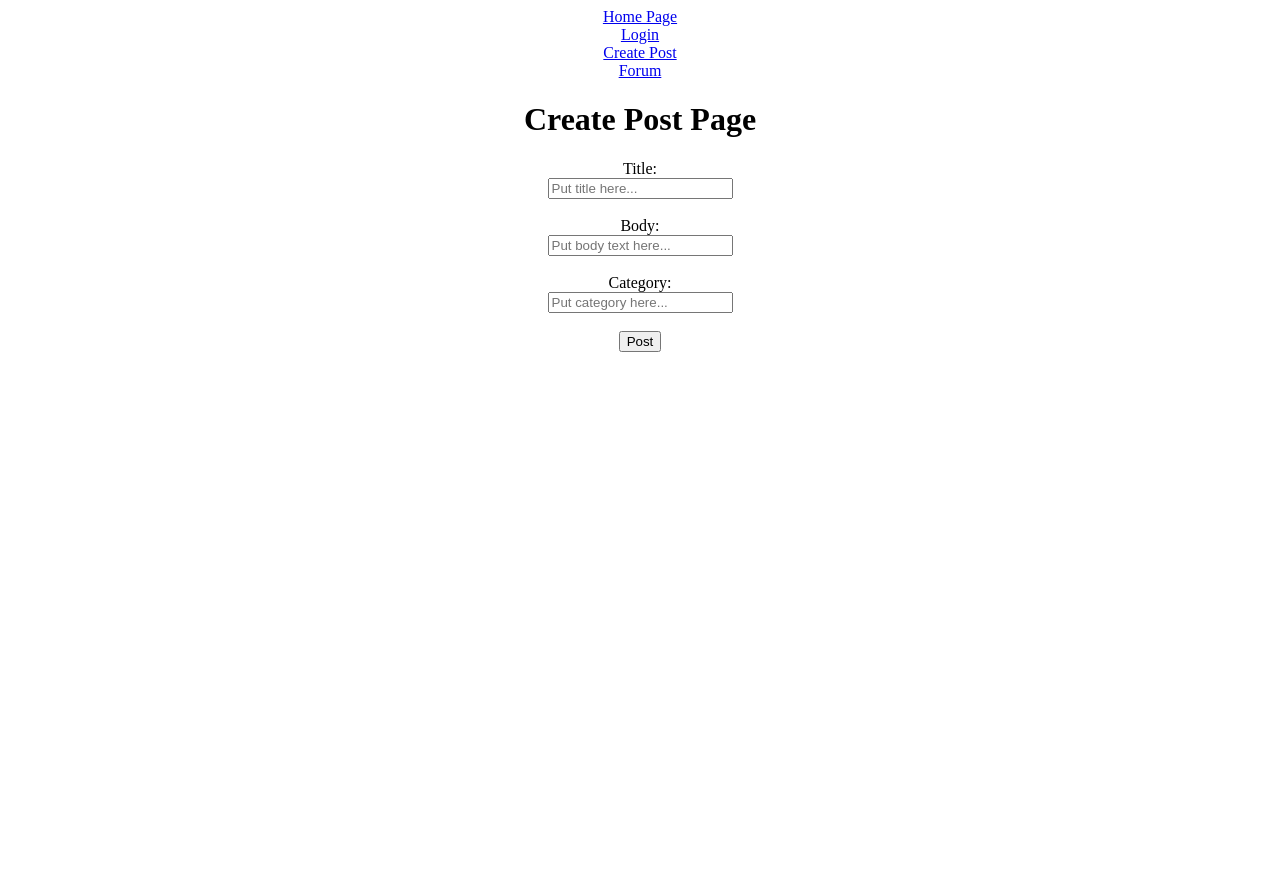
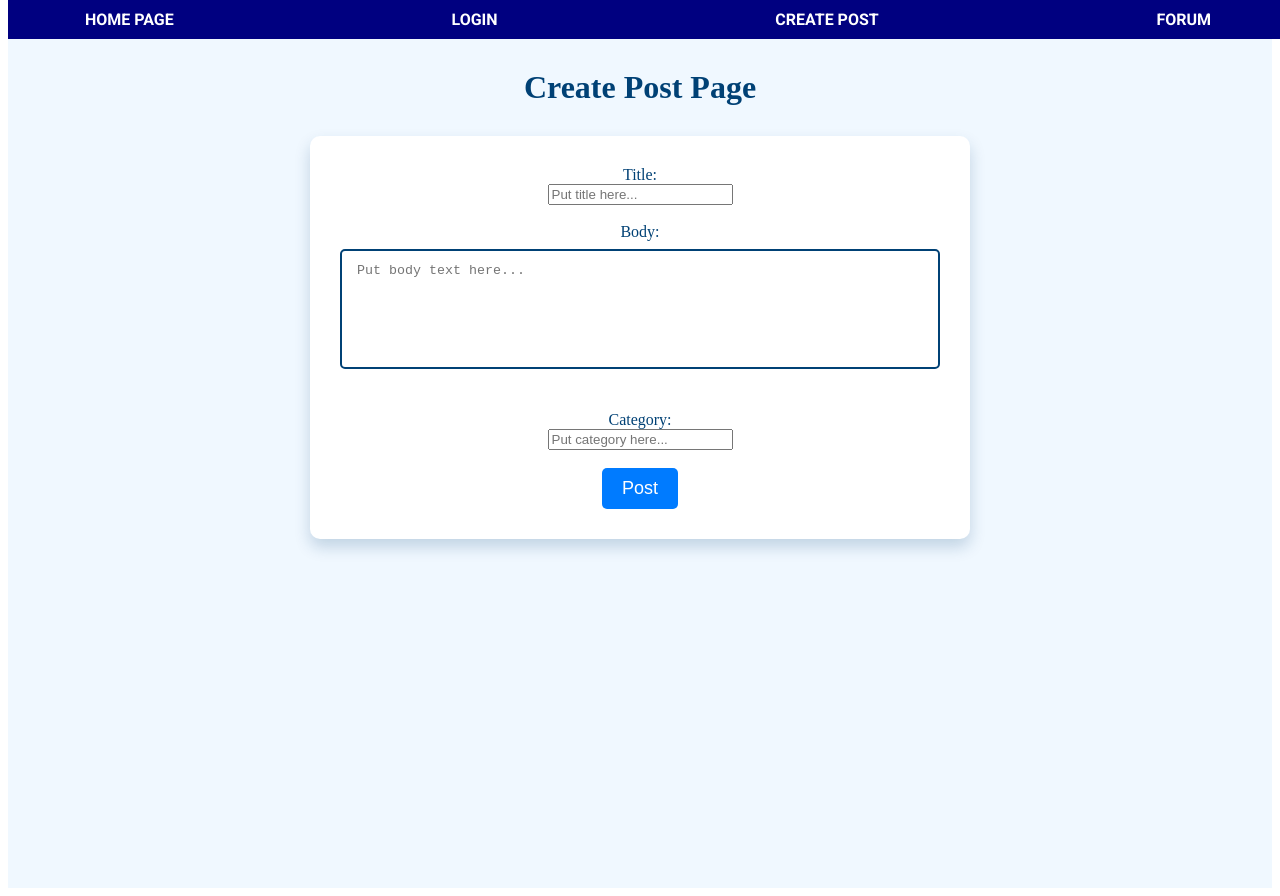
Before and after one commit to jip002/K-time, a React (Create React App) app in the folder client/: page /createpost in a window 1280 px wide. Before the commit the page ends 800 px from the top, so only its background shows below. Built offline with nearby package versions, Linux system fonts and the light colour scheme.

Commit message:
comment upload + CSS

```diff
--- a/client/src/App.css
+++ b/client/src/App.css
@@ -1,3 +1,5 @@
+@import url('https://fonts.googleapis.com/css2?family=Roboto:wght@700&display=swap');
+
 .App {
   text-align: center;
 }
@@ -5,3 +7,28 @@
 span {
   color: red;
 }
+
+.navbar {
+  display: flex;
+  justify-content: space-around;
+  background-color: navy;
+  padding: 10px 0;
+  position: fixed;
+  top: 0;
+  width: 100%;
+  z-index: 1000;
+  font-family: 'Roboto', sans-serif; /* Specify the font family */
+  font-weight: 700; /* Make the font bolder */
+  color: white;
+}
+
+.navbar a {
+  text-decoration: none;
+  padding: 0 15px;
+  color: inherit; /* Ensures the links use the white color specified in .navbar */
+}
+
+.navbar a:hover {
+  text-decoration: none; /* Removes the underline */
+  color: rgb(255, 246, 68); /* Changes the text color to yellow on hover */
+}
--- a/client/src/App.js
+++ b/client/src/App.js
@@ -10,10 +10,12 @@ function App() {
   return (
     <div className="App">
       <BrowserRouter>
-        <Link to='/'> Home Page </Link><br/>
-        <Link to='/login'> Login </Link><br/>
-        <Link to='/createpost'> Create Post </Link><br/>
-        <Link to='/forum'> Forum </Link>
+        <div className = 'navbar'>
+          <Link to='/'> HOME PAGE </Link><br/>
+          <Link to='/login'> LOGIN </Link><br/>
+          <Link to='/createpost'> CREATE POST </Link><br/>
+          <Link to='/forum'> FORUM </Link>
+        </div>
         <Routes>
           <Route index element={<Home/>}></Route>
           <Route path='/login' element={<Login/>}></Route>
--- a/client/src/pages/CreatePost.js
+++ b/client/src/pages/CreatePost.js
@@ -1,9 +1,12 @@
 import React from 'react';
 import { Formik, Form, Field, ErrorMessage } from 'formik';
+import { useNavigate } from 'react-router-dom';
 import axios from 'axios';
 import * as Yup from 'yup';
-//initialValues={} onSubmit={} validationSchema={}
+import '../styles/CreatePost.css';
+
 export const CreatePost = () => {
+    const navigate = useNavigate();
     const initialValues = {
         postTitle: '',
         postBody: '',
@@ -13,6 +16,7 @@ export const CreatePost = () => {
     const onSubmit = (data) => {
         axios.post('http://localhost:3001/posts', data).then((res) => {
             console.log("Post uploaded");
+            navigate('/forum');
         })
     }
 
@@ -40,6 +44,7 @@ export const CreatePost = () => {
                 <br/><ErrorMessage name ='postTitle'component = 'span'/><br/>
                 <label>Body: </label><br/>
                 <Field
+                as='textarea'
                 id = 'inputCreatePost'
                 name='postBody'
                 placeholder='Put body text here...'
--- a/client/src/pages/Forum.js
+++ b/client/src/pages/Forum.js
@@ -1,6 +1,7 @@
 import { useState, useEffect } from 'react';
 import { useNavigate } from 'react-router-dom';
 import axios from 'axios';
+import '../styles/Forum.css';
 
 export const Forum = () => {
   const [posts, setPosts] = useState([]);
--- a/client/src/pages/Home.js
+++ b/client/src/pages/Home.js
@@ -1,9 +1,11 @@
 import { useState, useEffect } from 'react';
+import { useNavigate } from 'react-router-dom';
 import axios from 'axios';
+import '../styles/Home.css';
 
 export const Home = () => {
   const [schools, setSchools] = useState([]);
-
+  const navigate = useNavigate();
 
   useEffect(() => {
     axios.get('http://localhost:3001/schools')
@@ -19,7 +21,7 @@ export const Home = () => {
         <div className = "school">
         {
           schools.map(school => (
-            <div key={school.id}>{school.schoolName}</div>
+            <div onClick = {() => { navigate('/forum') }} key={school.id}>{school.schoolName}</div>
           ))
         }
         </div>
--- a/client/src/pages/Post.js
+++ b/client/src/pages/Post.js
@@ -2,30 +2,27 @@ import React from 'react';
 import { useParams } from 'react-router-dom';
 import { useState, useEffect } from 'react';
 import { useNavigate } from 'react-router-dom';
-import { Formik, Form, Field, ErrorMessage } from 'formik';
-import * as Yup from 'yup';
+import '../styles/Post.css';
 import axios from 'axios';
 
 export const Post = () => {
     let { id } = useParams()
     const [post, setPost] = useState({});
     const [comments, setComments] = useState([]);
+    const [newComment, setNewComment] = useState({});
 
-    const initialValues = {
-        commenter: '',
-        text: '',
-        PostId: 0
-    }
-
-    const onSubmit = (data) => {
-        axios.post('http://localhost:3001/comments', data).then((res) => {
+    const addComment = () => {
+        const addedComment = {
+            commenter: 'Anonymous User',
+            text: newComment,
+            PostId: id
+        };
+        axios.post('http://localhost:3001/comments', addedComment).then((res) => {
             console.log("Comment uploaded");
+            setComments([...comments, addedComment]);
+            setNewComment('');
         })
     }
-
-    const validationSchema = Yup.object().shape({
-        text: Yup.string().max(300).required('Comment cannot be empty'),
-    })
 
     useEffect(() => {
         axios.get(`http://localhost:3001/posts/${id}`)
@@ -45,34 +42,32 @@ export const Post = () => {
       <div className="PostPage">
         <div className='postContainer'>
             <div>{post.postTitle}</div>
-            <div>{post.postBody}</div>
+            <div className = 'postBody'>{post.postBody}</div>
             <div>{post.postCategory}</div>
             <div>{post.postAuthor}</div>
             <div>{post.numLike}</div>
         </div>
-        <div className='commentContainer'>
-            {comments.map(comment => (
-            <div key={comment.id} className="comment">
-                {comment.text}
-                <div key={comment.id} className="commenter">
-                {comment.commenter}
+        <div className='commentsContainer'>
+            {comments.map((comment, key) => (
+            <div key = {key} className='commentForm'>
+                <div className="comment">
+                    {comment.text}
+                </div>
+                <div className="commenter">
+                    {comment.commenter}
                 </div>
             </div>
             ))}
         </div>
-        <div className='commentFormikContainer'>
-            <Formik>
-            <Form className = 'commentFormContainer'>
-                <label>Create a comment</label><br/>
-                <Field
-                id = 'inputCreateCommenet'
-                name='commentText'
+        <div className='newCommentContainer'>
+            <input
+                type='text'
                 placeholder='comment...'
-                />
-                <br/><ErrorMessage name ='commentText'component = 'span'/><br/>
-                <button type = 'submit'>Post Comment</button>
-            </Form>
-        </Formik>
+                value = {newComment}
+                autoComplete='off'
+                onChange={ (event) => { setNewComment(event.target.value) }}
+            />
+            <button onClick = {addComment}>Add Comment</button>
         </div>
       </div>
     );
--- /dev/null
+++ b/client/src/styles/CreatePost.css
@@ -0,0 +1,71 @@
+/* Overall page styling */
+.CreatePostPage {
+    display: flex;
+    flex-direction: column;
+    align-items: center;
+    padding: 40px 20px;
+    background-color: #f0f8ff; /* Light azure for contrast with navy elements */
+    min-height: 100vh;
+  }
+
+  /* Heading style */
+  h1 {
+    color: #004175; /* Deeper navy for prominence */
+    margin-bottom: 30px;
+  }
+
+  /* Form container */
+  .formContainer {
+    background-color: #ffffff;
+    border-radius: 10px;
+    box-shadow: 0 8px 16px rgba(0, 65, 117, 0.2);
+    padding: 30px;
+    width: 90%;
+    max-width: 600px;
+  }
+
+  /* Labels */
+  .formContainer label {
+    color: #004175;
+    font-size: 16px;
+    margin-bottom: 10px;
+    font-weight: 500;
+  }
+
+  /* Input and Textarea fields */
+  .formContainer Field, .formContainer textarea {
+    width: 100%;
+    padding: 12px 15px;
+    margin: 8px 0 20px;
+    border: 2px solid #004175;
+    border-radius: 5px;
+    box-sizing: border-box; /* Ensures padding does not affect overall width */
+  }
+
+  .formContainer textarea {
+    height: 120px; /* Provides more space for body content */
+    resize: none; /* Disables resizing to maintain the form's aesthetic */
+  }
+
+  /* Submit Button */
+  .formContainer button {
+    background-color: #007bff; /* A vibrant shade for the button */
+    color: #ffffff;
+    padding: 10px 20px;
+    border: none;
+    border-radius: 5px;
+    cursor: pointer;
+    font-size: 18px;
+    transition: background-color 0.3s;
+  }
+
+  .formContainer button:hover {
+    background-color: #0056b3; /* Darker shade on hover */
+  }
+
+  /* Error Message */
+  .ErrorMessage {
+    color: #ff3860; /* Vibrant red for error messages */
+    margin: -15px 0 10px;
+    font-size: 0.9em;
+  }
--- /dev/null
+++ b/client/src/styles/Forum.css
@@ -0,0 +1,41 @@
+/* General styling for the Forum page */
+.Forum {
+    font-family: Arial, sans-serif;
+    padding: 20px;
+    background-color: #f0f8ff; /* Light azure background for contrast */
+    min-height: 100vh;
+  }
+
+  .Forum h1 {
+    color: #003366; /* Navy blue for the heading */
+    margin-bottom: 20px;
+  }
+
+  /* Styling for the container of the post list */
+  .postListContainer {
+    display: flex;
+    flex-direction: column;
+    gap: 10px; /* Space between posts */
+  }
+
+  /* Styling for individual posts */
+  .post {
+    background-color: #ffffff; /* White background for the posts */
+    border-left: 5px solid #ffed29;; /* Navy accent on the left */
+    padding: 10px 15px;
+    cursor: pointer;
+    transition: background-color 0.2s ease-in-out, transform 0.1s ease;
+  }
+
+  .post:hover {
+    background-color: #eef2f7; /* Lighter shade on hover */
+    transform: translateX(5px); /* Slight move to the right on hover */
+  }
+
+  /* Ensures the titles are lined to the left */
+  .post {
+    text-align: left;
+    font-size: 16px;
+    color: #003366; /* Navy text for readability */
+    font-weight: bold;
+  }
--- /dev/null
+++ b/client/src/styles/Home.css
@@ -0,0 +1,37 @@
+/* Styles for the Home component */
+.Home {
+    font-family: Arial, sans-serif;
+    text-align: center;
+    margin: 0;
+    padding: 20px;
+  }
+
+  .Home h1 {
+    color: #333;
+    font-size: 2em;
+  }
+
+  .schoolListContainer {
+    margin-top: 20px;
+  }
+
+  .school {
+    display: flex;
+    flex-wrap: wrap;
+    justify-content: center;
+    gap: 10px; /* Adjusts the space between school items */
+  }
+
+  .school div {
+    background-color: #f0f0f0; /* Light grey background for each school item */
+    border: 1px solid #ddd; /* Light grey border */
+    padding: 10px 20px;
+    border-radius: 5px; /* Rounded corners for the school divs */
+    cursor: pointer; /* Changes the cursor to the pointer hand */
+    transition: background-color 0.3s, transform 0.2s; /* Smooth background color change and slight scaling on hover */
+  }
+
+  .school div:hover {
+    background-color: #e9e9e9; /* Darker grey on hover */
+    transform: scale(1.05); /* Slightly increase size on hover */
+  }
--- /dev/null
+++ b/client/src/styles/Post.css
@@ -0,0 +1,101 @@
+/* Overall page styling */
+.PostPage {
+    font-family: Arial, sans-serif;
+    background-color: #f0f8ff; /* Light azure background */
+    padding: 20px;
+    min-height: 100vh;
+  }
+
+  /* Styling for the post container */
+  .postContainer {
+    background-color: #ffffff;
+    border-radius: 8px;
+    box-shadow: 0 4px 6px rgba(0, 0, 0, 0.1);
+    padding: 20px;
+    margin-bottom: 20px; /* Space between post container and comments */
+  }
+
+  .postContainer > div {
+    margin-bottom: 10px;
+  }
+
+  /* Post title styling */
+  .postContainer > div:first-child {
+    font-size: 24px;
+    font-weight: bold;
+    color: #003366; /* Navy blue */
+  }
+
+  /* Post body styling */
+  .postContainer > div:nth-child(2) {
+    font-size: 18px;
+    color: #004175;
+  }
+
+  /* Post category, author, numLikes styling */
+  .postContainer > div:nth-child(3),
+  .postContainer > div:nth-child(4),
+  .postContainer > div:nth-child(5) {
+    font-size: 14px;
+    color: #007bff;
+  }
+
+  /* Comments container styling */
+  .commentsContainer {
+    max-width: 600px;
+    margin: auto;
+  }
+
+  .commentForm {
+    background-color: #eef2f7;
+    border-radius: 5px;
+    padding: 15px;
+    margin-bottom: 10px; /* Space between comments */
+  }
+
+  /* Comment text styling */
+  .comment {
+    font-size: 16px;
+    margin-bottom: 5px;
+  }
+
+  /* Commenter styling */
+  .commenter {
+    font-size: 14px;
+    color: #555;
+  }
+
+  /* New comment input container */
+  .newCommentContainer {
+    display: flex;
+    gap: 10px;
+    margin-top: 20px;
+  }
+
+  .newCommentContainer input {
+    flex-grow: 1;
+    padding: 10px;
+    border-radius: 5px;
+    border: 2px solid #007bff;
+  }
+
+  .newCommentContainer button {
+    padding: 10px 20px;
+    background-color: #007bff;
+    color: white;
+    border: none;
+    border-radius: 5px;
+    cursor: pointer;
+    transition: background-color 0.2s;
+  }
+
+  .newCommentContainer button:hover {
+    background-color: #0056b3;
+  }
+
+  .postBody {
+    font-size: 18px;
+    color: #004175;
+    min-width: 300px; /* Minimum width */
+    min-height: 150px; /* Minimum height */
+  }
```
Also changed, not shown: 2 other files (tests, documents, lock files or other folders).
